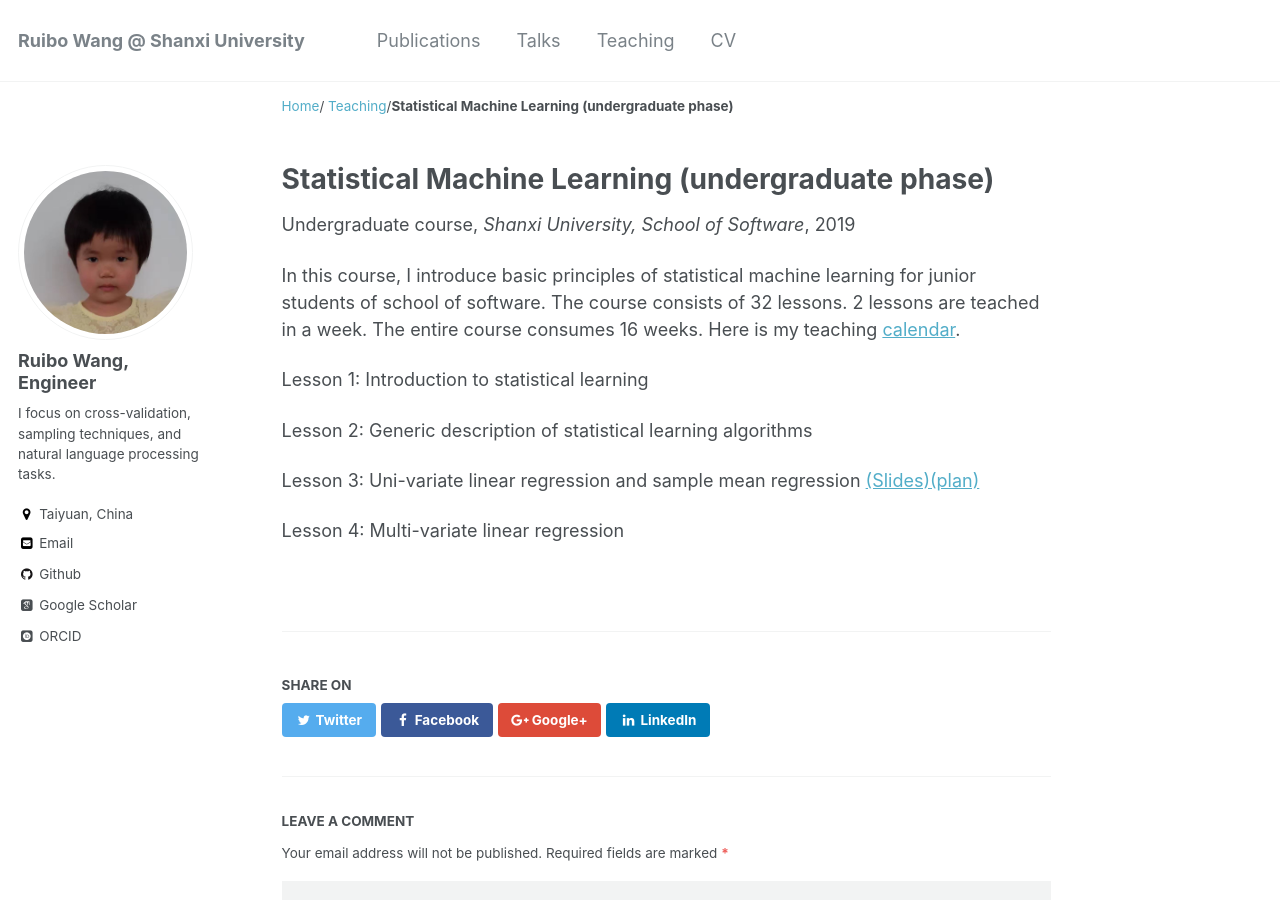
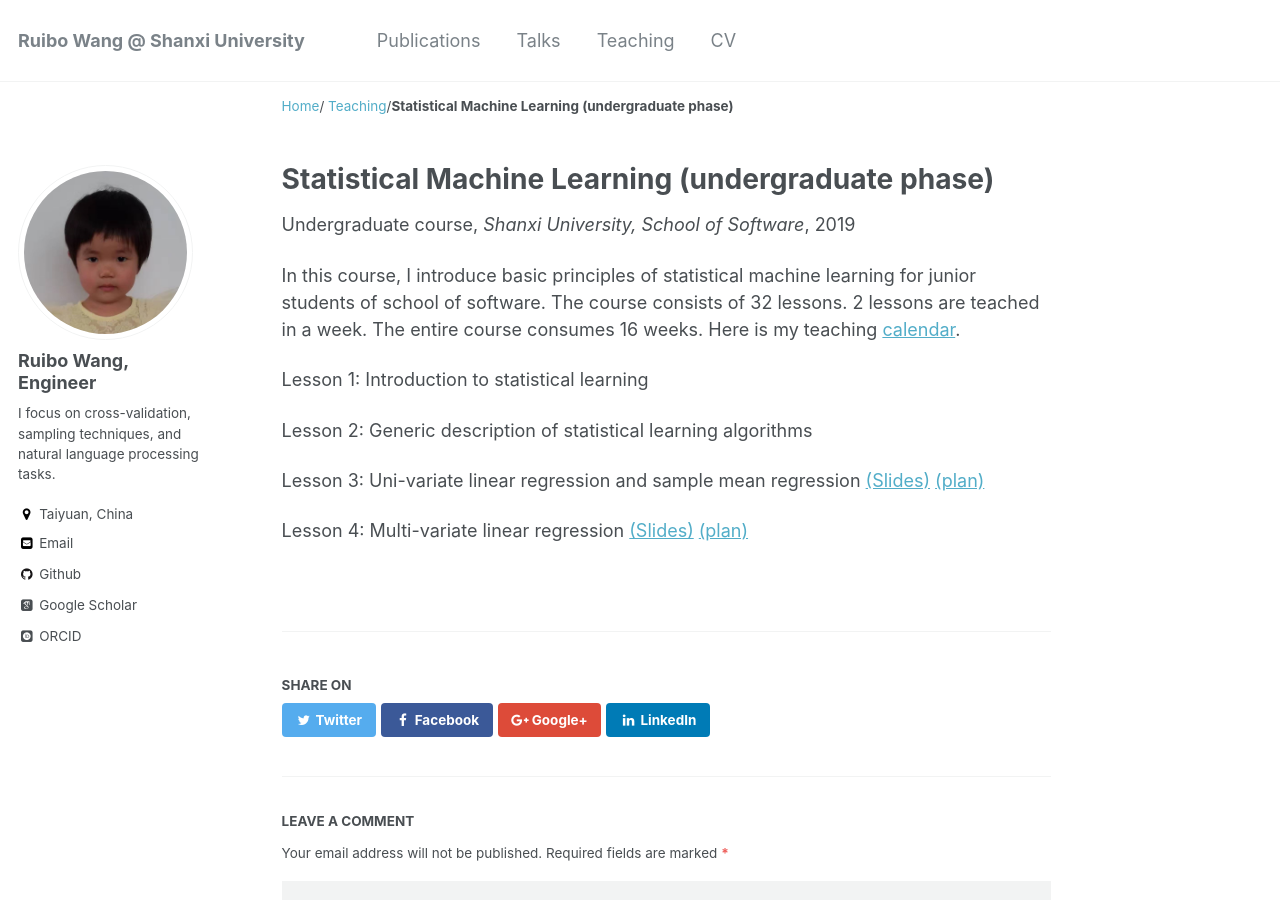
Before and after one commit to RamboWANG/RamboWANG.github.io, a Jekyll site: the page built from _teaching/2019-autumn-teaching-sml.md, in a window 1280 px wide and 900 px high. Built offline with Jekyll 4.4.1, drawn with Linux system fonts in a browser that asks for light colours; some web fonts are replaced.

Commit message:
add slides of lesson 4.

```diff
--- a/_teaching/2019-autumn-teaching-sml.md
+++ b/_teaching/2019-autumn-teaching-sml.md
@@ -15,6 +15,6 @@ Lesson 1: Introduction to statistical learning
 
 Lesson 2: Generic description of statistical learning algorithms
 
-Lesson 3: Uni-variate linear regression and sample mean regression [(Slides)](https://rambowang.github.io/files/2019SEStatLearn/slides3.pdf)[(plan)](https://rambowang.github.io/files/2019SEStatLearn/teachplan3.pdf)
+Lesson 3: Uni-variate linear regression and sample mean regression [(Slides)](https://rambowang.github.io/files/2019SEStatLearn/slides3.pdf) [(plan)](https://rambowang.github.io/files/2019SEStatLearn/teachplan3.pdf)
 
-Lesson 4: Multi-variate linear regression
+Lesson 4: Multi-variate linear regression [(Slides)](https://rambowang.github.io/files/2019SEStatLearn/slides4.pdf) [(plan)](https://rambowang.github.io/files/2019SEStatLearn/teachplan4.pdf)
```
Also changed, not shown: 2 other files.
